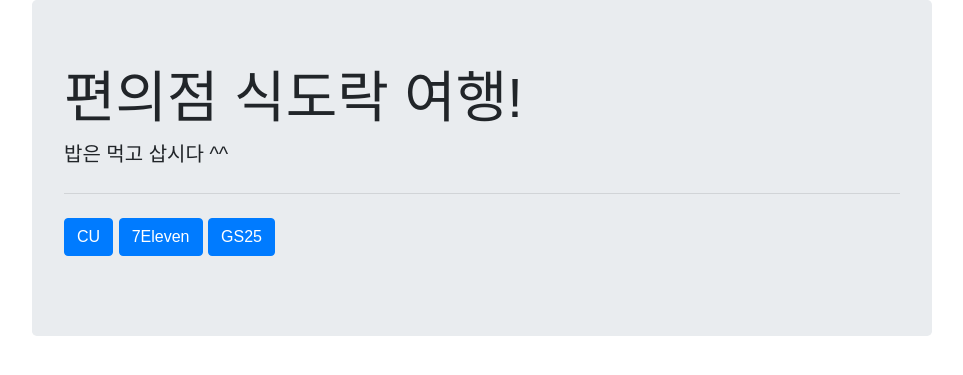
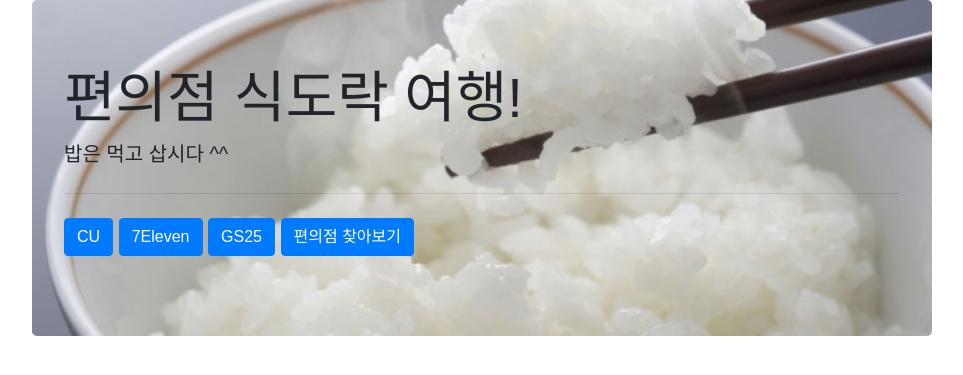
Before and after one commit to jmParkGit/JM_LunchboxesWeb, a Flask app: page / in a window 1280 px wide. Shown: the top 375 px of the page, without its empty margins (158-1121 px from the left). Run offline with Flask 2, Linux system fonts and the light colour scheme; data that the repository does not hold is empty; some libraries are stand-ins or nearby versions; some web fonts are replaced.

Commit message:
update frontend with img

```diff
--- a/src/app.py
+++ b/src/app.py
@@ -2,8 +2,8 @@
 app = Flask(__name__)
 
 from pymongo import MongoClient
-client = MongoClient('mongodb://test:test@localhost', 27017)
-# client = MongoClient('localhost', 27017)
+# client = MongoClient('mongodb://test:test@localhost', 27017)
+client = MongoClient('localhost', 27017)
 db = client.dbJM
 
 ## HTML을 주는 부분
@@ -29,5 +29,5 @@
     return jsonify({'msg': '좋아요 완료!'})
 
 if __name__ == '__main__':
-   app.run('0.0.0.0',port=5000,debug=True)
-   # app.run('0.0.0.0',port=5001,debug=True)
+   # app.run('0.0.0.0',port=5000,debug=True)
+   app.run('0.0.0.0',port=5001,debug=True)
--- a/src/templates/index.html
+++ b/src/templates/index.html
@@ -34,9 +34,11 @@
             margin: auto;
         }
 
-            .comment {
-                color: blue;
-                font-weight: bold;
+        .jumbotron_backgorund {
+            background: url("../static/rice.jpeg");
+            background-size: 100%;
+            background-position: center;
+            background-filter: blur(50px);
         }
 
         #post-box {
@@ -46,26 +48,31 @@
             border: black solid;
             border-radius: 5px;
         }
+
+        .my_post-box {
+            text-align: center;
+            margin-bottom: 20px;
+        }
     </style>
     <script>
-            let myConvenience='CU'
+        let myConvenience = 'CU'
         $(document).ready(function () {
             showLunchboxes();
         });
 
         function buttonCU() {
-                myConvenience='CU'
+            myConvenience = 'CU'
             showLunchboxes();
 
         }
 
         function button7Eleven() {
-                myConvenience='Eleven'
+            myConvenience = 'Eleven'
             showLunchboxes();
         }
 
         function buttonGS25() {
-                myConvenience='GS25'
+            myConvenience = 'GS25'
             showLunchboxes();
         }
 
@@ -73,12 +80,22 @@
             $.ajax({
                 type: 'POST',
                 url: '/api/like',
-                    data: {title_give:title},
+                data: {title_give: title},
                 success: function (response) {
                     alert(response['msg']);
                     showLunchboxes();
                 }
             });
+        }
+
+        function openClose() {
+            if ($("#post-box").css("display") == "block") {
+                $("#post-box").hide();
+                $("#btn-post-box").text("편의점 찾아보기");
+            } else {
+                $("#post-box").show();
+                $("#btn-post-box").text("도시락 계속 둘러보기");
+            }
         }
 
         function showLunchboxes() {
@@ -89,31 +106,29 @@
                 url: "/memo",
                 data: {},
                 success: function (response) {
-                        let lunchboxes=response['all_lunchbox']
+                    let lunchboxes = response['all_lunchbox']
 
-                        for(let i=0; i<lunchboxes.length;i++) {
-                            let title=lunchboxes[i]['title']
-                            let image=lunchboxes[i]['img_url']
-                            let cost=lunchboxes[i]['cost']
-                            let like=lunchboxes[i]['like']
-                            let convenience=lunchboxes[i]['convenience']
+                    for (let i = 0; i < lunchboxes.length; i++) {
+                        let title = lunchboxes[i]['title']
+                        let image = lunchboxes[i]['img_url']
+                        let cost = lunchboxes[i]['cost']
+                        let like = lunchboxes[i]['like']
+                        let convenience = lunchboxes[i]['convenience']
 
-                            if(convenience != myConvenience)
+                        if (convenience != myConvenience)
                             continue
 
-                            let temp_html =`<div class="card">
+                        let temp_html = `<div class="card">
                                                 <img class="card-img-top"
                                                      src="${image}"
                                                      alt="Card image cap">
                                                 <div class="card-body">
                                                     <p class="card-title">${title}</p>
-                                                <p class="card-text">${cost}</p>
-                                                <p class="card-text">${like}</p>
-                                                <footer class="card-footer">
+                                                    <p class="card-text">${cost}원</p>
+
                                                     <a href="#" onclick="likeLunchbox('${title}')" class="card-footer-item has-text-info">
-                                                       좋아요!
-                                                        <span class="icon">
-                                              <i class="fas fa-thumbs-up"></i>
+                                                        <img src="../static/like.png" alt="" style="max-width: 10%; height: auto;"></a> ${like}
+
                                                 </div>
                                             </div>`
 
@@ -129,22 +144,35 @@
 
 <body>
 <div class="wrap">
-            <div class="jumbotron">
+    <div class="jumbotron jumbotron_backgorund">
         <h1 class="display-4">편의점 식도락 여행!</h1>
-                <p class="lead">밥은 먹고 삽시다 ^^</p>
+        <p class="lead">
+            밥은 먹고 삽시다 ^^
+        </p>
         <hr class="my-4">
         <p class="lead">
             <button onclick="buttonCU()" id="btn-post-box_CU" type="button" class="btn btn-primary">CU
             </button>
             <button onclick="button7Eleven()" id="btn-post-box_7Eleven" type="button" class="btn btn-primary">7Eleven
             </button>
-                    <button onclick="buttonGS25()" id="btn-post-box" type="button_GS25" class="btn btn-primary">GS25
+            <button onclick="buttonGS25()" id="btn-post-box_GS25" type="button" class="btn btn-primary">GS25
+            </button>
+            <button onclick="openClose()" id="btn-post-box" type="button" class="btn btn-primary">편의점 찾아보기
             </button>
         </p>
+    </div>
+    <div id="post-box" class="form-post my_post-box" style="display:none">
+        <a href="https://map.naver.com/v5/search/CU" class="" target="_blank">
+            <img src="../static/CU_100px.png" alt="" style="max-width: 100%; height: auto;"></a>
+        <a href="https://map.naver.com/v5/search/세븐일레븐" class="" target="_blank">
+            <img src="../static/eleven_100px.png" alt="" style="max-width: 100%; height: auto;"></a>
+        <a href="https://map.naver.com/v5/search/GS25" class="" target="_blank">
+            <img src="../static/GS25_100px.png" alt="" style="max-width: 100%; height: auto;"></a>
     </div>
     <div id="cards-box" class="card-columns">
     </div>
 </div>
+
 </body>
 
 </html>
```
Also changed, not shown: src/static/CU.png (added), src/static/CU_100px.png (added), src/static/GS25.png (added), src/static/GS25_100px.png (added), src/static/eleven.png (added), src/static/eleven_100px.png (added), src/static/like.png (added), src/static/rice.jpeg (added). Lines whose indentation alone changed are shown as unchanged.
